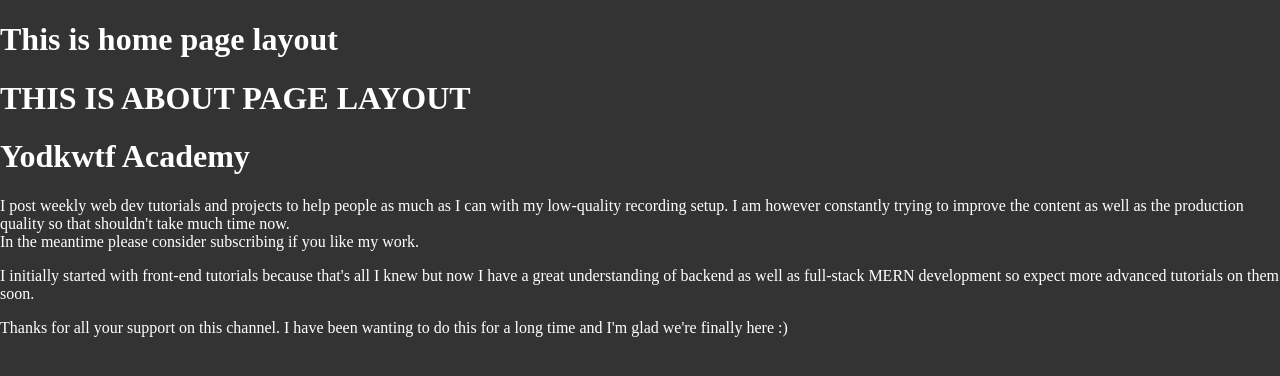
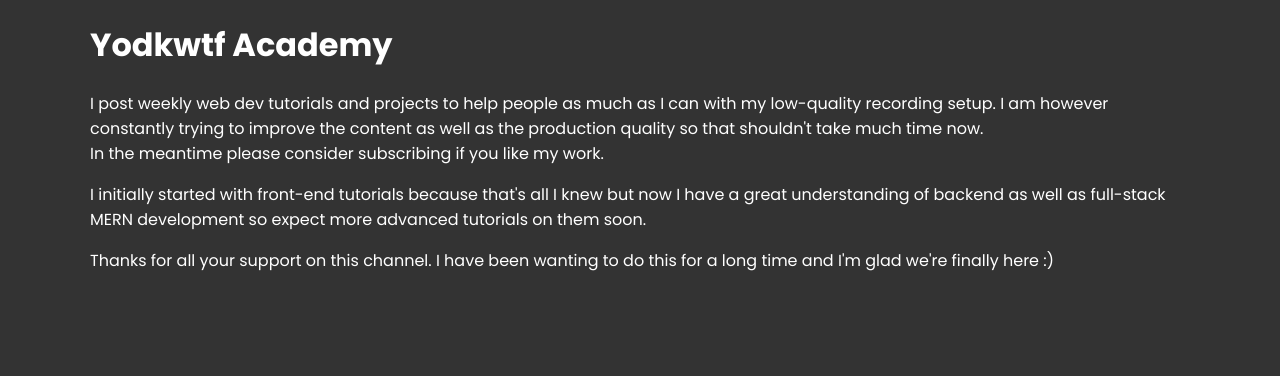
Before and after one commit to yodkwtf/next-tube, a Next.js app: page /about in a window 1280 px wide. Shown: the top 376 px of the page. Built offline with nearby package versions, Linux system fonts and the light colour scheme.

Commit message:
meta data and fonts

```diff
--- a/app/about/layout.jsx
+++ /dev/null
@@ -1,10 +0,0 @@
-const AboutLayout = ({ children }) => {
-  return (
-    <div>
-      <h1>THIS IS ABOUT PAGE LAYOUT</h1>
-      {children}
-    </div>
-  );
-};
-
-export default AboutLayout;
--- a/app/about/page.jsx
+++ b/app/about/page.jsx
@@ -1,3 +1,9 @@
+export const metadata = {
+  title: 'About',
+  description: 'About Yodkwtf Academy',
+  keywords: 'about, yodkwtf, academy',
+};
+
 const AboutPage = () => {
   return (
     <div>
--- a/app/layout.js
+++ b/app/layout.js
@@ -1,16 +1,22 @@
 import './globals.css';
+import { Poppins } from 'next/font/google';
+
+const poppins = Poppins({
+  weight: ['400', '600', '700'],
+  styles: ['italic'],
+  subsets: ['latin-ext'],
+});
 
 export const metadata = {
-  title: 'Create Next App',
-  description: 'Generated by create next app',
+  title: 'Yodkwtf Academy',
+  description: 'Learn to code with Yodkwtf Academy',
 };
 
 export default function RootLayout({ children }) {
   return (
     <html lang="en">
-      <body>
-        <h1>This is home page layout</h1>
-        {children}
+      <body className={poppins.className}>
+        <main className="container">{children}</main>
       </body>
     </html>
   );
```
Also changed, not shown: 1 other file (tests, documents, lock files or other folders).
